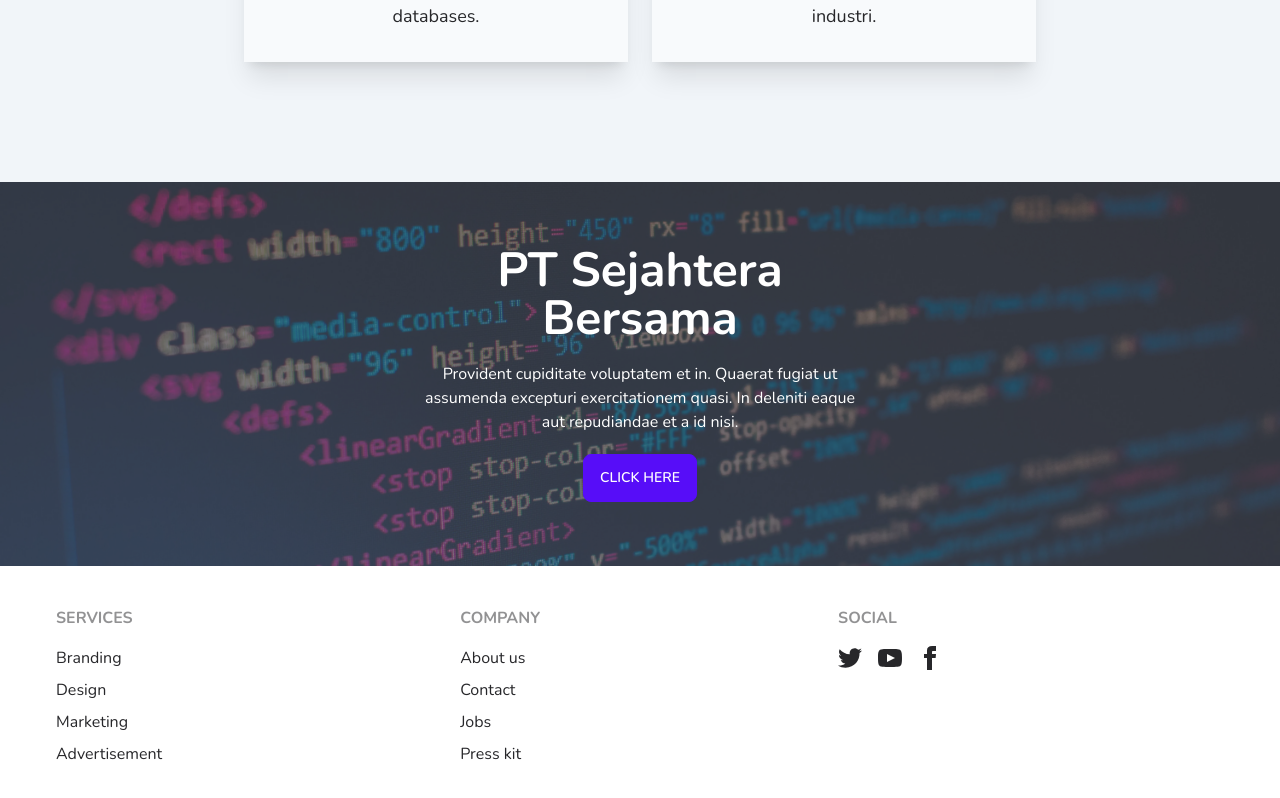
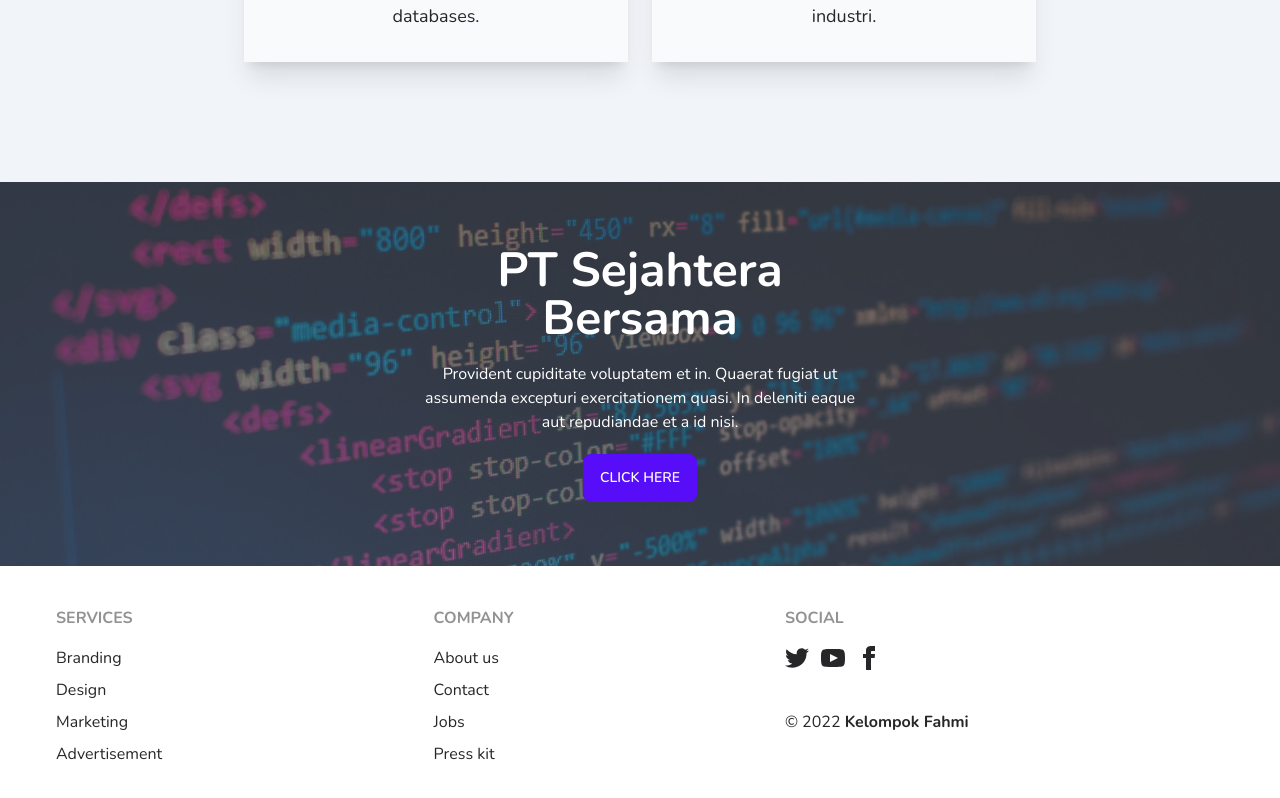
Before and after one commit to fahmikdp/pkk-companyprofile, a Next.js app: page / in a window 1280 px wide. Shown: the part 1478-2276 px from the top of the page. Built offline with nearby package versions, Linux system fonts and the light colour scheme.

Commit message:
update footer

```diff
--- a/src/components/Footer/index.js
+++ b/src/components/Footer/index.js
@@ -21,7 +21,7 @@ const Footer = () => (
       </div>
       <div>
         <span className="footer-title">Social</span>
-        <div className="grid grid-flow-col gap-4">
+        <div className="grid grid-flow-col gap-3">
           <a>
             <svg
               xmlns="http://www.w3.org/2000/svg"
@@ -56,6 +56,10 @@ const Footer = () => (
             </svg>
           </a>
         </div>
+        <br />
+        <p>
+          &copy; 2022 <b>Kelompok Fahmi</b>
+        </p>
       </div>
     </div>
   </footer>
```
